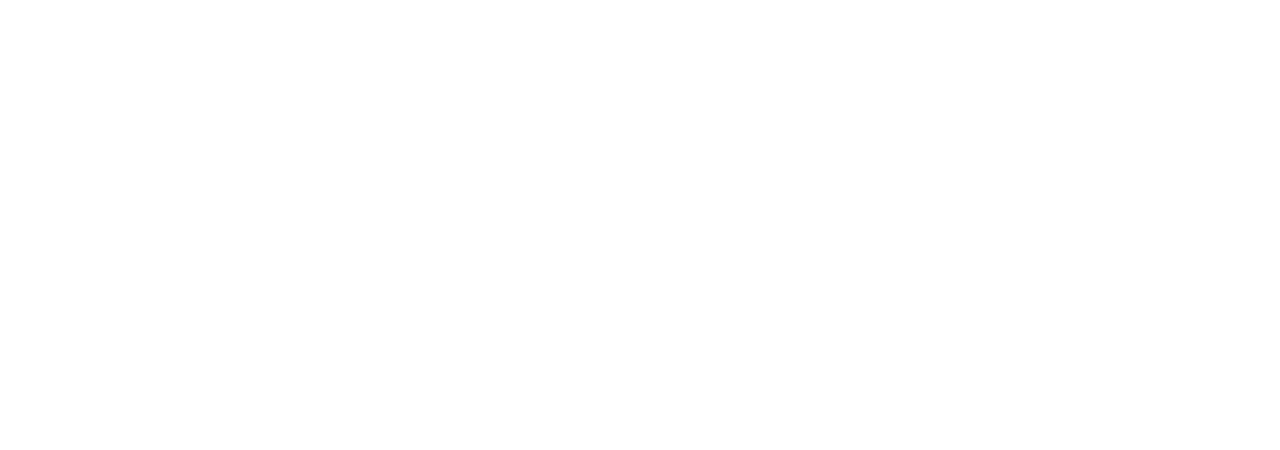
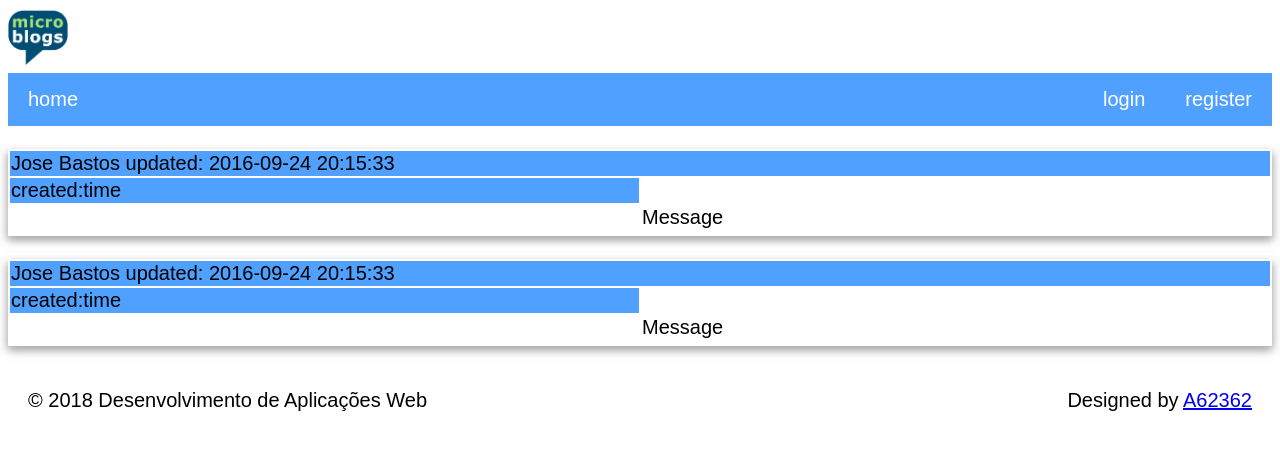
Before and after one commit to dedeu99/LAB2, a plain HTML site: page index.html in a window 1280 px wide. Drawn offline with Linux system fonts and the light colour scheme.

Commit message:
finishing "touches"

```diff
--- /dev/null
+++ b/css/LAB2.CSS
@@ -0,0 +1,97 @@
+*{
+  font: 20px arial, sans-serif;
+}
+body {
+  margin: 15 20;
+}
+
+.navbar {
+  overflow: hidden;
+  background-color: #50A0FF;
+}
+
+.navbar a {
+  float: left;
+  display: block;
+  color: white;
+  text-align: center;
+  padding: 15px 20px;
+  text-decoration: none;
+}
+
+.navbar a:hover {
+  background-color: #ddd;
+  color: black;
+}
+.rightAligned {
+  float: right;
+}
+.leftAligned {
+  float: left;
+}
+footer p{
+  float: left;
+  display: block;
+  color: black;
+  text-align: center;
+  padding: 0px 20px;
+
+}
+footer{
+  overflow: hidden;
+}
+
+
+
+
+
+
+
+.post{
+  overflow: hidden;
+  display: block;
+  box-shadow: -2px 4px 8px 0 #99999999, 2px 4px 8px 0 #99999999;
+}
+.modal{
+  overflow: hidden;
+  display: block;
+  box-shadow: -2px 4px 8px 0 #99999999, 2px 4px 8px 0 #99999999;
+  margin:3%;
+  padding: 2%
+}
+.modal form>input{
+  /*outline: none;*/
+  padding: 5px;
+  display: block;
+  border: none;
+  border-bottom: 1px solid #99999999;
+  width:100%;
+}
+.submitArea{
+  display: block;
+  text-align: center;
+  padding-top: 10px;
+}
+
+.submitArea input{
+  border-radius: 4px;
+  border:none;
+  padding: 7px 5px 2px 5px;
+}
+.blueButton {
+  background-color: #008CBA;
+  color: white;
+}
+.redButton {
+  background-color: #F44336;
+  color: white;
+}
+.orangeButton {
+  background-color: #FFA500;
+  color: black;
+}
+
+
+.postMessageTitle{
+  /*text-align: center;*/
+}
--- a/index.html
+++ b/index.html
@@ -1,9 +1,91 @@
+<!DOCTYPE html>
 <html>
+  <head>
+    <title>LAB2</title>
+    <meta charset="UTF-8">
+    <meta name="viewport" content="width=device-width, initial-scale=1">
+    <link rel="stylesheet" href="css/LAB2.css" type ="text/css">
+  </head>
+  <body>
+    <img class="logo" src="img/img.jpg" alt="Logo" height="60" width="60">
+    <div class="navbar">
+      <div class="leftAligned">
+        <a href="index2.html">home</a>
+      </div>
+      <div class="rightAligned">
+        <a href="login_template.html">login</a>
+        <a href="register_template.html">register</a>
+      </div>
+    </div>
+<br>
+    <div class = "post">
+      <table style="width:100%">
+        <tr>
+          <td colspan="2" style="background-color: #50A0FF">
+            Jose Bastos updated: 2016-09-24 20:15:33
+          </td>
+        </tr>
+        <tr >
+            <td colspan="1" style="background-color: #50A0FF;width:50%">created:time</td>
+            <td></td>
+        </tr>
+        <tr>
+          <td></td>
+          <td>
 
-	<head>
-		<title>LAB2</title>
-	</head>
+            <div class = "postMessageTitle">
+              Message
+            </div>
+          </td>
+        </tr>
+        <tr>
+          <td colspan="2">
+            <div class = "postMessage">
+              <!--<textarea>
+              </textarea> */-->
+            </div>
+          </td>
+        </tr>
+      </table>
 
-	<body>
-	<body>
+    </div>
+    <br>
+    <div class = "post">
+      <table style="width:100%">
+        <tr>
+          <td colspan="2" style="background-color: #50A0FF">
+            Jose Bastos updated: 2016-09-24 20:15:33
+          </td>
+        </tr>
+        <tr >
+            <td colspan="1" style="background-color: #50A0FF;width:50%">created:time</td>
+            <td></td>
+        </tr>
+        <tr>
+          <td></td>
+          <td>
+
+            <div class = "postMessageTitle">
+              Message
+            </div>
+          </td>
+        </tr>
+        <tr>
+          <td colspan="2">
+            <div class = "postMessage">
+              <!--<textarea>
+              </textarea> */-->
+            </div>
+          </td>
+        </tr>
+      </table>
+
+    </div>
+<br>
+    <footer>
+      <p>&copy; 2018 Desenvolvimento de Aplicações Web</p>
+
+      <p class="rightAligned">Designed by <a href="https://github.com/dedeu99/LAB2">A62362</a></p>
+    </footer>
+  </body>
 </html>
```
Also changed, not shown: login_template.html (added, +42 -0 lines), register_template.html (added, +48 -0 lines), img/img.jpg (added).
